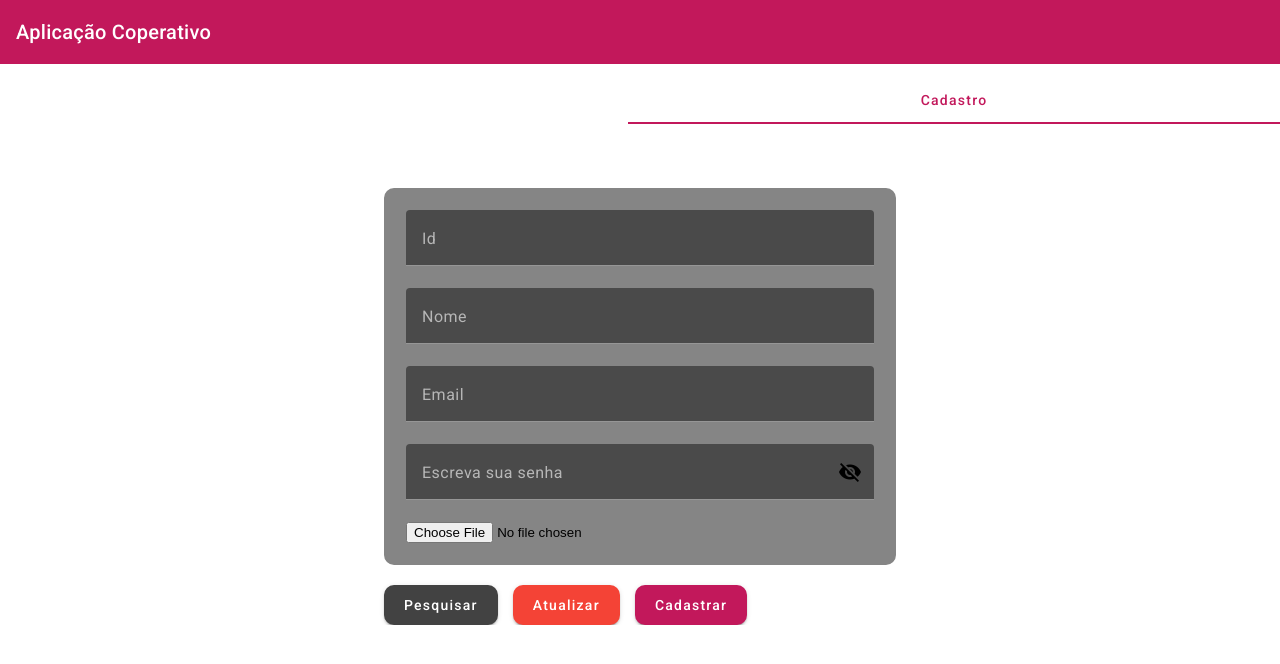
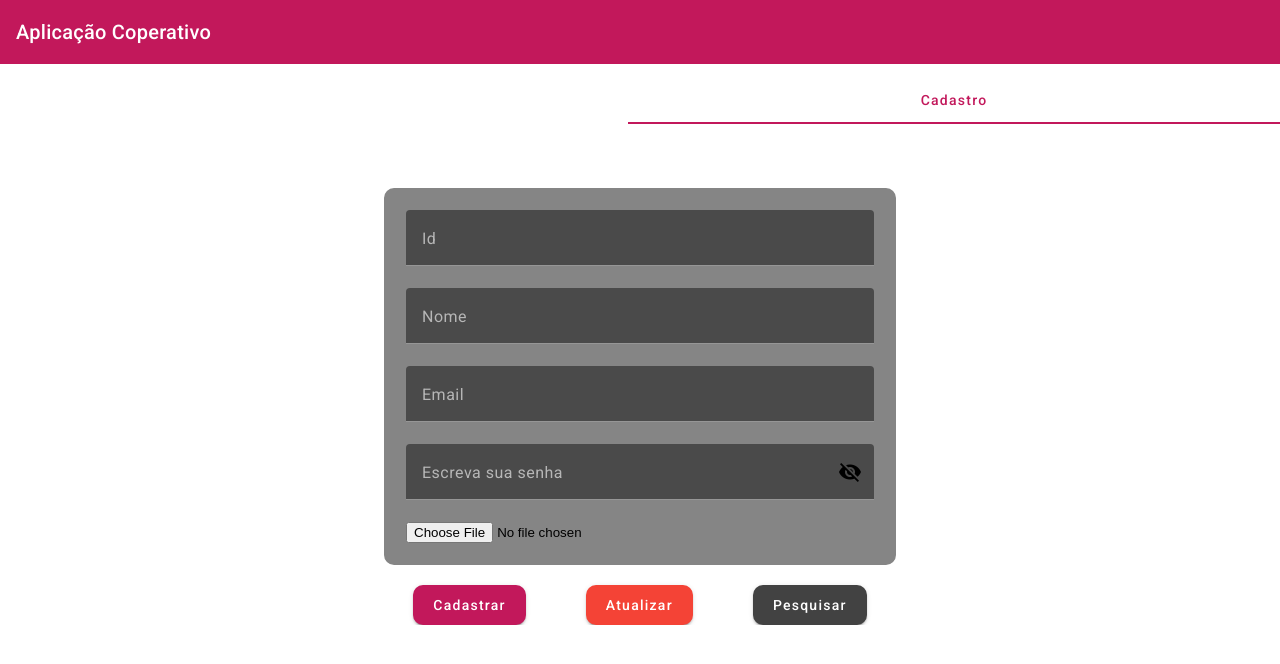
Before and after one commit to Lion9m/coperativo, an Angular app: page / in a window 1280 px wide. Both pictures are taken after a click on the tab "Cadastro". Shown: the top 664 px of the page. Built offline with nearby package versions, Linux system fonts and the light colour scheme.

Commit message:
Update
11.04.2023 - 16:06
Update da disposição e CSS dos botões

```diff
--- a/src/app/cadastro/cadastro.component.css
+++ b/src/app/cadastro/cadastro.component.css
@@ -1,30 +1,3 @@
-.cor-do-formulario{
-  border: 2px solid rgb(133, 133, 133);
-  background-color: rgb(133, 133, 133);
-  border-radius: 10px;
-  padding: 20px;
-  margin-top: 5%;
-  margin-left: 30%;
-  margin-right: 30%;
-}
-
-.botaoPesquisar{
-  border-radius: 10px;
-  padding: 20px;
-  margin-left: 30%;
-}
-
-.botao{
-  border-radius: 10px;
-  padding: 20px;
-  margin-left: 15px;
-}
-
-.inputs{
-  flex: 1 1 auto;
-  width: 100%;
-}
-
 .cor-do-formulario{
   border: 2px solid rgb(133, 133, 133);
   background-color: rgb(133, 133, 133);
@@ -40,14 +13,23 @@
   width: 100%;
 }
 
-.botaoPesquisar{
+.botao{
   border-radius: 10px;
   padding: 20px;
-  margin-left: 30%;
+  margin-right: 60px;
 }
 
 .botaoAtualizar{
   border-radius: 10px;
   padding: 20px;
-  margin-left: 15px;
 }
+
+.botaoPesquisar{
+  border-radius: 10px;
+  padding: 20px;
+  margin-left: 60px;
+}
+
+.example-button-row{
+  text-align: center;
+}
--- a/src/app/cadastro/cadastro.component.html
+++ b/src/app/cadastro/cadastro.component.html
@@ -34,9 +34,11 @@
   <!--BOTÕES-->
   <br>
   <div class="example-button-row">
+    <button mat-raised-button color="primary" class="botao" (click)="criarDado()">Cadastrar</button>
+
+    <button mat-raised-button color="warn" class="botaoAtualizar" (click)="atualizarDado()">Atualizar</button>
+
     <button mat-raised-button  class="botaoPesquisar" (click)="pegarDado()" >Pesquisar</button>
-    <button mat-raised-button color="warn" class="botao" (click)="atualizarDado()">Atualizar</button>
-    <button mat-raised-button color="primary" class="botao" (click)="criarDado()">Cadastrar</button>
   <br>
   </div>
   <!--==========================================================================================================================-->
--- a/src/app/cadastro/cadastro.component.ts
+++ b/src/app/cadastro/cadastro.component.ts
@@ -99,4 +99,7 @@ export class CadastroComponent {
   }
 //==================================================================================================================//
 //==================================================================================================================//
+
+//ocultar
+
 }
```
